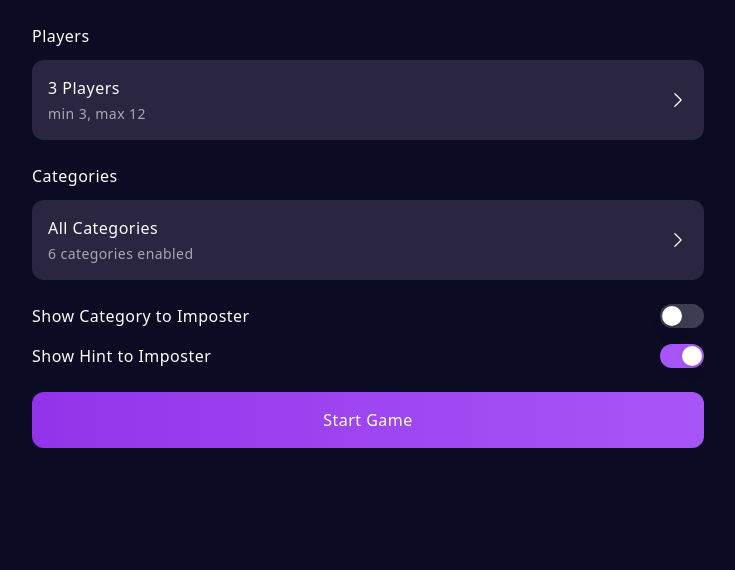
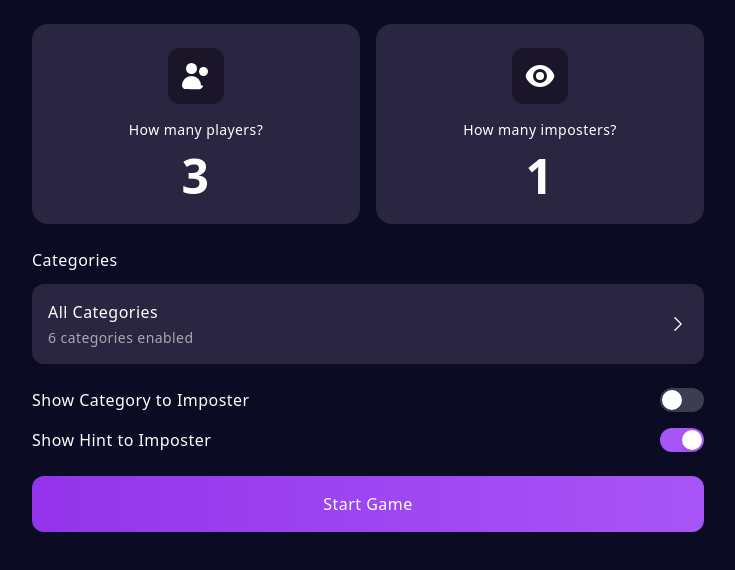
Before and after one commit to lawynnj/impostor-word-game, a React (Vite) app: page / in a window 1280 px wide. Shown: the top 570 px of the page, without its empty margins (272-1007 px from the left). Built offline with nearby package versions, Linux system fonts and the light colour scheme.

Commit message:
add impostor config

```diff
--- a/src/App.jsx
+++ b/src/App.jsx
@@ -6,6 +6,7 @@ const STAGES = {
   CONFIG: "CONFIG",
   CATEGORY_SELECTION: "CATEGORY_SELECTION",
   PLAYER_COUNT_SELECTION: "PLAYER_COUNT_SELECTION",
+  IMPOSTOR_COUNT_SELECTION: "IMPOSTOR_COUNT_SELECTION",
   PLAYERS: "PLAYERS",
   REVEAL: "REVEAL",
   VOTING: "VOTING",
@@ -221,6 +222,7 @@ const loadSettingsFromStorage = () => {
   const storedDisplayImpostorHint = localStorage.getItem("displayImpostorHint");
   const storedEnabledCategories = localStorage.getItem("enabledCategories");
   const storedPlayerCount = localStorage.getItem("playerCount");
+  const storedImpostorCount = localStorage.getItem("impostorCount");
 
   const MIN = 3;
   const MAX = 12;
@@ -230,6 +232,15 @@ const loadSettingsFromStorage = () => {
     // Validate player count is within bounds
     if (parsed >= MIN && parsed <= MAX) {
       playerCount = parsed;
+    }
+  }
+
+  let impostorCount = 1;
+  if (storedImpostorCount !== null) {
+    const parsed = JSON.parse(storedImpostorCount);
+    // Validate impostor count is at least 1 and less than player count
+    if (parsed >= 1 && parsed < playerCount) {
+      impostorCount = parsed;
     }
   }
 
@@ -246,6 +257,7 @@ const loadSettingsFromStorage = () => {
       ? new Set(JSON.parse(storedEnabledCategories))
       : new Set(getAllCategories()),
     playerCount,
+    impostorCount,
   };
 };
 
@@ -275,10 +287,14 @@ export default function App() {
     const settings = loadSettingsFromStorage();
     return settings.enabledCategories;
   });
+  const [impostorCount, setImpostorCount] = useState(() => {
+    const settings = loadSettingsFromStorage();
+    return settings.impostorCount;
+  });
 
   // Core state
   const [players, setPlayers] = useState([]); // { index, role, revealed }
-  const [impostorIndex, setImpostorIndex] = useState(null);
+  const [impostorIndices, setImpostorIndices] = useState([]);
   const [secretWord, setSecretWord] = useState("");
   const [impostorHint, setImpostorHint] = useState("");
   const [category, setCategory] = useState("");
@@ -331,10 +347,19 @@ export default function App() {
     );
   }, [enabledCategories]);
 
+  useEffect(() => {
+    localStorage.setItem("impostorCount", JSON.stringify(impostorCount));
+  }, [impostorCount]);
+
   // --- Actions --------------------------------------------------------------
   const startGame = () => {
     if (playerCount < MIN || playerCount > MAX) {
       alert(`Player count must be between ${MIN} and ${MAX}.`);
+      return;
+    }
+
+    if (impostorCount >= playerCount) {
+      alert(`Number of impostors must be less than the number of players.`);
       return;
     }
 
@@ -360,11 +385,18 @@ export default function App() {
       revealed: false,
     }));
 
-    const impIdx = Math.floor(Math.random() * playerCount);
-    arr[impIdx].role = ROLES.IMPOSTOR;
+    // Select multiple impostors randomly
+    const selectedIndices = [];
+    while (selectedIndices.length < impostorCount) {
+      const idx = Math.floor(Math.random() * playerCount);
+      if (!selectedIndices.includes(idx)) {
+        selectedIndices.push(idx);
+        arr[idx].role = ROLES.IMPOSTOR;
+      }
+    }
 
     setPlayers(arr);
-    setImpostorIndex(impIdx);
+    setImpostorIndices(selectedIndices);
     setActivePlayerIndex(null);
     setShowing(false);
     setStartingPlayerIndex(null);
@@ -428,6 +460,18 @@ export default function App() {
     const newCount = playerCount + delta;
     if (newCount >= MIN && newCount <= MAX) {
       setPlayerCount(newCount);
+      // Ensure impostor count doesn't exceed new player count
+      if (impostorCount >= newCount) {
+        setImpostorCount(Math.max(1, newCount - 1));
+      }
+    }
+  };
+
+  const handleImpostorCountChange = (delta) => {
+    const newCount = impostorCount + delta;
+    const maxImpostors = playerCount - 1;
+    if (newCount >= 1 && newCount <= maxImpostors) {
+      setImpostorCount(newCount);
     }
   };
 
@@ -572,6 +616,83 @@ export default function App() {
     );
   };
 
+  const renderImpostorCountSelection = () => {
+    const maxImpostors = playerCount - 1;
+    return (
+      <div className="max-w-2xl mx-auto">
+        {/* Header with back button */}
+        <div className="flex items-center gap-2 mb-2">
+          <button
+            onClick={() => setStage(STAGES.CONFIG)}
+            aria-label="Back"
+            className="-ml-1 inline-flex h-10 w-10 items-center justify-center rounded-full text-white/80 hover:text-white ring-1 ring-white/10"
+          >
+            <svg
+              xmlns="http://www.w3.org/2000/svg"
+              viewBox="0 0 24 24"
+              fill="currentColor"
+              className="h-5 w-5"
+            >
+              <path
+                fillRule="evenodd"
+                d="M10.03 3.97a.75.75 0 0 1 0 1.06L4.81 10.25H21a.75.75 0 0 1 0 1.5H4.81l5.22 5.22a.75.75 0 1 1-1.06 1.06l-6.5-6.5a.75.75 0 0 1 0-1.06l6.5-6.5a.75.75 0 0 1 1.06 0Z"
+                clipRule="evenodd"
+              />
+            </svg>
+          </button>
+          <h1 className="text-3xl font-semibold">Impostors</h1>
+        </div>
+
+        {/* Impostor Count Display and Controls */}
+        <div className="mt-8 flex flex-col items-center">
+          <div className="text-white/60 text-sm mb-4">How many imposters?</div>
+          <div className="text-white text-7xl font-bold mb-8">
+            {impostorCount}
+          </div>
+
+          <div className="flex items-center gap-6">
+            <button
+              onClick={() => handleImpostorCountChange(-1)}
+              disabled={impostorCount <= 1}
+              className="w-14 h-14 rounded-full bg-[#2A2540] text-white flex items-center justify-center hover:bg-[#332B4A] disabled:opacity-50 disabled:cursor-not-allowed transition-colors"
+            >
+              <svg
+                xmlns="http://www.w3.org/2000/svg"
+                viewBox="0 0 24 24"
+                fill="currentColor"
+                className="h-6 w-6"
+              >
+                <path
+                  fillRule="evenodd"
+                  d="M3.75 12a.75.75 0 0 1 .75-.75h15a.75.75 0 0 1 0 1.5h-15a.75.75 0 0 1-.75-.75Z"
+                  clipRule="evenodd"
+                />
+              </svg>
+            </button>
+            <button
+              onClick={() => handleImpostorCountChange(1)}
+              disabled={impostorCount >= maxImpostors}
+              className="w-14 h-14 rounded-full bg-[#2A2540] text-white flex items-center justify-center hover:bg-[#332B4A] disabled:opacity-50 disabled:cursor-not-allowed transition-colors"
+            >
+              <svg
+                xmlns="http://www.w3.org/2000/svg"
+                viewBox="0 0 24 24"
+                fill="currentColor"
+                className="h-6 w-6"
+              >
+                <path
+                  fillRule="evenodd"
+                  d="M12 3.75a.75.75 0 0 1 .75.75v6.75h6.75a.75.75 0 0 1 0 1.5h-6.75v6.75a.75.75 0 0 1-1.5 0v-6.75H4.5a.75.75 0 0 1 0-1.5h6.75V4.5a.75.75 0 0 1 .75-.75Z"
+                  clipRule="evenodd"
+                />
+              </svg>
+            </button>
+          </div>
+        </div>
+      </div>
+    );
+  };
+
   const renderConfig = () => {
     const allCategories = getAllCategories();
     const isAllCategoriesSelected =
@@ -584,35 +705,55 @@ export default function App() {
 
     return (
       <div className="max-w-2xl mx-auto">
-        {/* Players Section */}
-        <div className="mb-6">
-          <div className="flex items-center gap-2 mb-3">
-            <label className="font-medium text-white">Players</label>
-          </div>
+        {/* Player and Impostor Count Cards */}
+        <div className="grid grid-cols-2 gap-4 mb-6">
+          {/* Player Count Card */}
           <button
             onClick={() => setStage(STAGES.PLAYER_COUNT_SELECTION)}
-            className="w-full bg-[#2A2540] rounded-xl p-4 flex items-center justify-between hover:bg-[#332B4A] transition-colors"
+            className="bg-[#2A2540] rounded-2xl p-6 flex flex-col items-center text-center hover:bg-[#332B4A] transition-colors"
           >
-            <div className="text-left">
-              <div className="text-white font-medium">
-                {playerCount} Players
-              </div>
-              <div className="text-white/60 text-sm mt-1">
-                min {MIN}, max {MAX}
-              </div>
-            </div>
+            {/* Icon Container */}
+            <div className="bg-[#1A1528] rounded-xl p-3 mb-4">
               <svg
                 xmlns="http://www.w3.org/2000/svg"
                 viewBox="0 0 24 24"
                 fill="currentColor"
-              className="h-5 w-5 text-white"
+                className="w-8 h-8 text-white"
               >
+                <path d="M4.5 6.375a4.125 4.125 0 1 1 8.25 0 4.125 4.125 0 0 1-8.25 0ZM14.25 8.625a3.375 3.375 0 1 1 6.75 0 3.375 3.375 0 0 1-6.75 0ZM1.5 19.125a7.125 7.125 0 0 1 14.25 0v.003c0 .597-.229 1.17-.64 1.591l-.78.78c-.063.063-.143.138-.23.23H3.15c-.087-.092-.167-.167-.23-.23l-.78-.78a2.25 2.25 0 0 1-.64-1.591v-.003ZM17.25 19.125l-.001.144a2.25 2.25 0 0 1-.233 1.027l-1.087 1.087a2.236 2.236 0 0 1-1.58.622H7.5a2.236 2.236 0 0 1-1.581-.622l-1.087-1.087a2.25 2.25 0 0 1-.233-1.027L5.25 19.125h12Z" />
+              </svg>
+            </div>
+            {/* Question Text */}
+            <div className="text-white text-sm mb-3">How many players?</div>
+            {/* Large Number */}
+            <div className="text-white text-5xl font-bold">{playerCount}</div>
+          </button>
+
+          {/* Impostor Count Card */}
+          <button
+            onClick={() => setStage(STAGES.IMPOSTOR_COUNT_SELECTION)}
+            className="bg-[#2A2540] rounded-2xl p-6 flex flex-col items-center text-center hover:bg-[#332B4A] transition-colors"
+          >
+            {/* Icon Container */}
+            <div className="bg-[#1A1528] rounded-xl p-3 mb-4">
+              <svg
+                xmlns="http://www.w3.org/2000/svg"
+                viewBox="0 0 24 24"
+                fill="currentColor"
+                className="w-8 h-8 text-white"
+              >
+                <path d="M12 15a3 3 0 1 0 0-6 3 3 0 0 0 0 6Z" />
                 <path
                   fillRule="evenodd"
-                d="M16.28 11.47a.75.75 0 0 1 0 1.06l-7.5 7.5a.75.75 0 0 1-1.06-1.06L14.69 12 7.72 5.03a.75.75 0 0 1 1.06-1.06l7.5 7.5Z"
+                  d="M1.323 11.447C2.811 6.976 7.028 3.75 12.001 3.75c4.97 0 9.185 3.223 10.675 7.69.12.362.12.752 0 1.113-1.487 4.471-5.705 7.697-10.677 7.697-4.97 0-9.186-3.223-10.675-7.69a1.762 1.762 0 0 1 0-1.113ZM17.25 12a5.25 5.25 0 1 1-10.5 0 5.25 5.25 0 0 1 10.5 0Z"
                   clipRule="evenodd"
                 />
               </svg>
+            </div>
+            {/* Question Text */}
+            <div className="text-white text-sm mb-3">How many imposters?</div>
+            {/* Large Number */}
+            <div className="text-white text-5xl font-bold">{impostorCount}</div>
           </button>
         </div>
 
@@ -1035,14 +1176,16 @@ export default function App() {
   };
 
   const renderResults = () => {
-    const impostorLabel =
-      impostorIndex != null ? `Player ${impostorIndex + 1}` : "Unknown";
+    const impostorLabels =
+      impostorIndices.length > 0
+        ? impostorIndices.map((idx) => `Player ${idx + 1}`).join(", ")
+        : "Unknown";
     return (
       <Card className="text-center">
         <SectionTitle>Results</SectionTitle>
         <p className="mt-2 text-lg">
-          The impostor was:{" "}
-          <span className="font-semibold">{impostorLabel}</span>
+          The {impostorIndices.length === 1 ? "impostor was" : "impostors were"}
+          : <span className="font-semibold">{impostorLabels}</span>
         </p>
         <div className="mt-4 flex items-center justify-center gap-3">
           <button
@@ -1074,6 +1217,8 @@ export default function App() {
       {stage === STAGES.CONFIG && renderConfig()}
       {stage === STAGES.CATEGORY_SELECTION && renderCategorySelection()}
       {stage === STAGES.PLAYER_COUNT_SELECTION && renderPlayerCountSelection()}
+      {stage === STAGES.IMPOSTOR_COUNT_SELECTION &&
+        renderImpostorCountSelection()}
       {stage === STAGES.PLAYERS && renderPlayers()}
       {stage === STAGES.REVEAL && renderReveal()}
       {stage === STAGES.VOTING && renderVotingPhase()}
```
Lines whose indentation alone changed are shown as unchanged.
